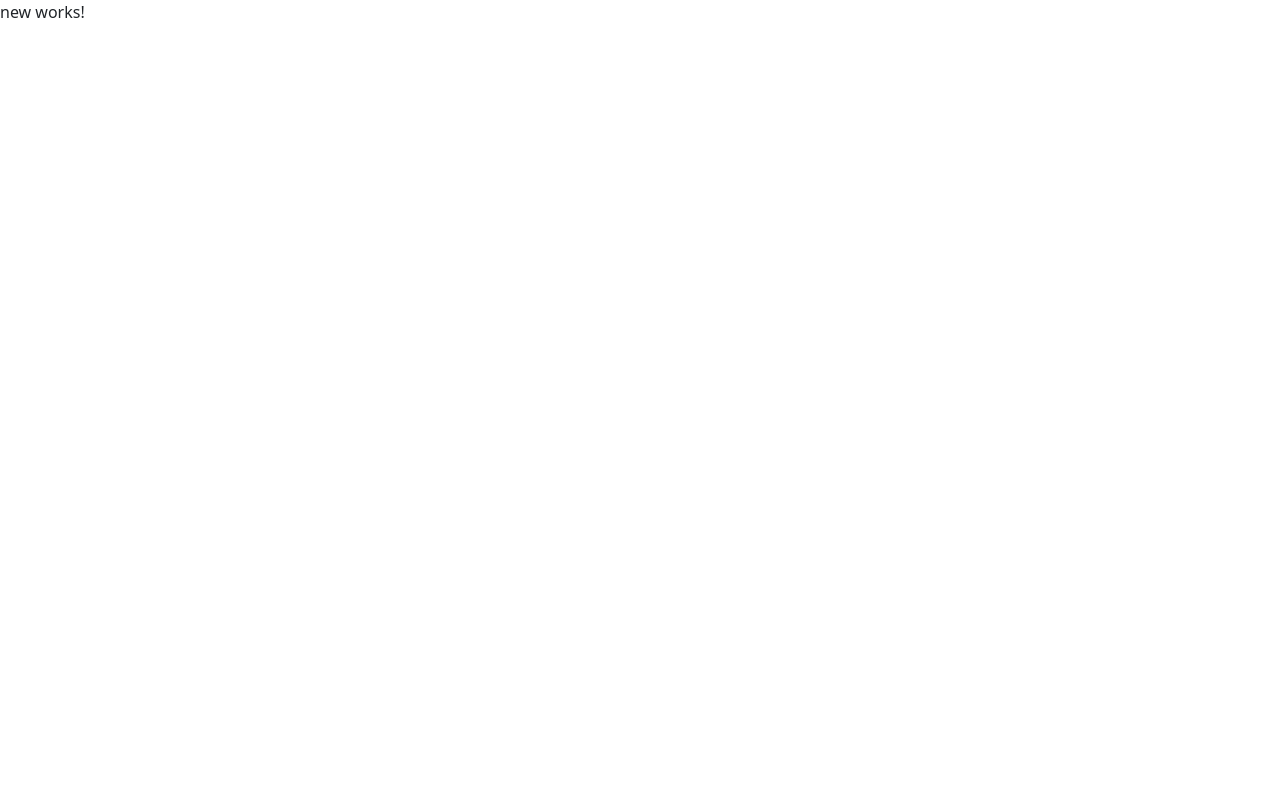
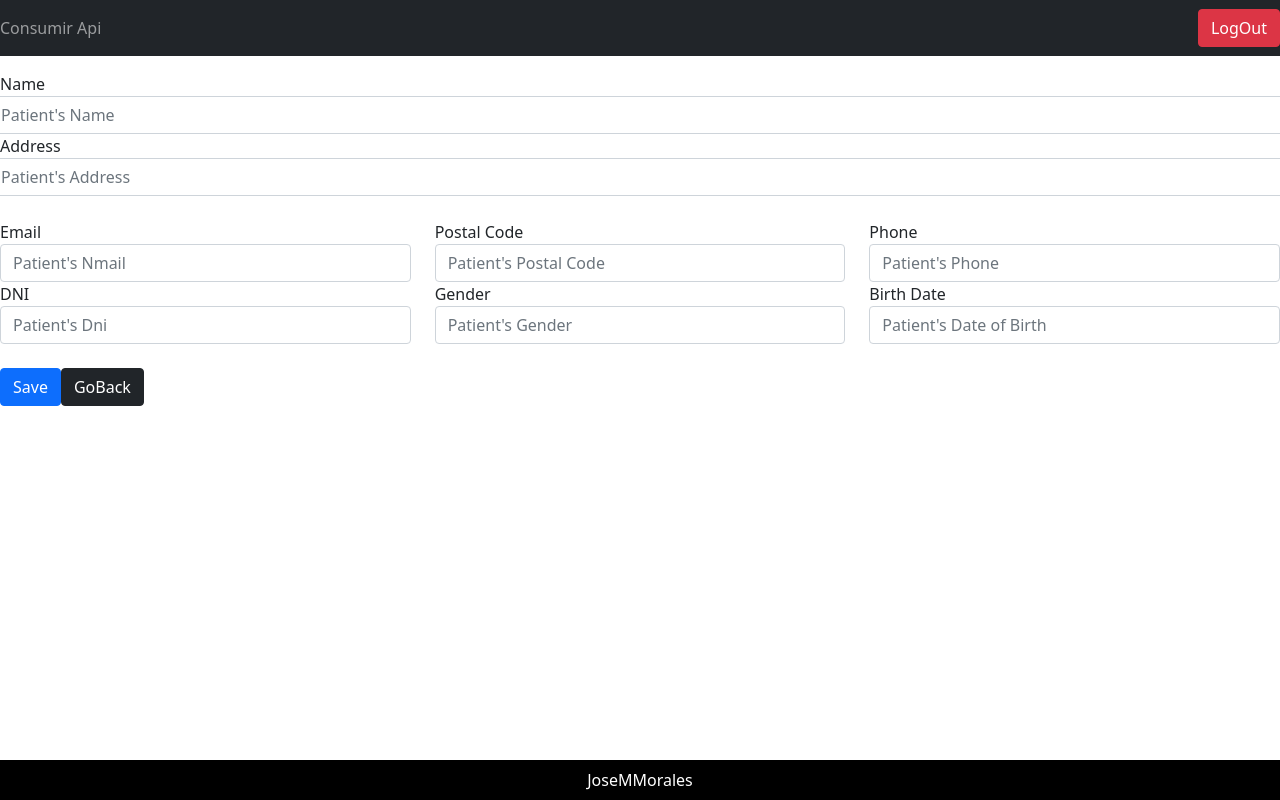
Before and after one commit to JoseMMorales/Angular-Consume-Api, an Angular app: page /new in a window 1280 px wide. Built offline with nearby package versions, Linux system fonts and the light colour scheme.

Commit message:
Adding new patients in CRUD

```diff
--- a/src/app/services/api/api.service.ts
+++ b/src/app/services/api/api.service.ts
@@ -5,6 +5,7 @@ import { PatientsList } from '../../interfaces/patientsList.interface';
 import { Patient } from '../../interfaces/patient.interface';
 import { HttpClient, HttpHeaders } from '@angular/common/http';
 import { Observable } from 'rxjs';
+import { Router } from '@angular/router';
 
 @Injectable({
   providedIn: 'root'
@@ -13,12 +14,21 @@ export class ApiService {
 
   url: string = "https://api.solodata.es/";
 
-  constructor(private http: HttpClient) { }
+  constructor(private http: HttpClient, private router: Router) { }
 
   loginByEMail(form: LoginI): Observable<ResponseI> {
     let address = this.url + "auth";
 
     return this.http.post<ResponseI>(address, form);
+  }
+
+  logOut(){
+    this.clearCockies();
+    this.router.navigate(['/']);
+  }
+
+  clearCockies(){
+    localStorage.removeItem('token');
   }
 
   getAllPatients(page:number): Observable<PatientsList[]> {
@@ -49,4 +59,10 @@ export class ApiService {
     }
     return this.http.delete<ResponseI>(address, options);
   }
+
+  postPatient(form: Patient): Observable<ResponseI> {
+    let address = this.url + "pacientes";
+
+    return this.http.post<ResponseI>(address, form);
+  }
 }
--- a/src/app/templates/header/header.component.html
+++ b/src/app/templates/header/header.component.html
@@ -2,5 +2,8 @@
     <span class="navbar-text">
         Consumir Api
     </span>
+    <button class="btn btn-danger" (click)="onLogOut()">
+        LogOut
+    </button>
 </nav>
 <br><br>
--- a/src/app/templates/header/header.component.ts
+++ b/src/app/templates/header/header.component.ts
@@ -1,4 +1,5 @@
 import { Component, OnInit } from '@angular/core';
+import { ApiService } from 'src/app/services/api/api.service';
 
 @Component({
   selector: 'app-header',
@@ -7,9 +8,13 @@ import { Component, OnInit } from '@angular/core';
 })
 export class HeaderComponent implements OnInit {
 
-  constructor() { }
+  constructor(private api: ApiService) { }
 
   ngOnInit(): void {
   }
 
+  onLogOut() {
+    this.api.logOut();
+  }
+
 }
--- a/src/app/views/edit/edit.component.html
+++ b/src/app/views/edit/edit.component.html
@@ -34,6 +34,7 @@
         <br>
         <button type="submit" class="btn btn-primary">Save</button>
         <button type="button" class="btn btn-danger" (click)="delete()">Delete</button>
+        <button type="button" class="btn btn-dark" (click)="goBack()">GoBack</button>
     </form>
 </div><br><br>
 <app-footer></app-footer>
--- a/src/app/views/edit/edit.component.ts
+++ b/src/app/views/edit/edit.component.ts
@@ -87,4 +87,8 @@ export class EditComponent implements OnInit {
       }
     });
   }
+
+  goBack() {
+    this.router.navigate(['dashboard']);
+  }
 }
--- a/src/app/views/new/new.component.html
+++ b/src/app/views/new/new.component.html
@@ -1 +1,37 @@
-<p>new works!</p>
+<app-header></app-header>
+<br>
+    <form [formGroup]="newForm" (ngSubmit)="postForm(newForm.value)">
+        <div class="form-group row">
+            <label for="NameInput">Name</label>
+            <input type="text" class="form-control" placeholder="Patient's Name" formControlName="nombre" id="NameInput">
+        </div>
+        <div class="form-group row">
+            <label for="AddressInput">Address</label>
+            <input type="text" class="form-control" placeholder="Patient's Address" formControlName="direccion" id="AddressInput">
+        </div>
+        <br>
+        <div class="form-group row">
+            <div class="col">
+                <label for="EmailInput">Email</label>
+                <input type="text" class="form-control" placeholder="Patient's Nmail" formControlName="correo" id="EmailInput">
+                <label for="DniInput">DNI</label>
+                <input type="text" class="form-control" placeholder="Patient's Dni" formControlName="dni" id="DniInput">
+            </div>
+            <div class="col">
+                <label for="PostalCodeInput">Postal Code</label>
+                <input type="text" class="form-control" placeholder="Patient's Postal Code" formControlName="codigoPostal" id="PostalCodeInput">
+                <label for="GenderInput">Gender</label>
+                <input type="text" class="form-control" placeholder="Patient's Gender" formControlName="genero" id="GenderInput">
+            </div>
+            <div class="col">
+                <label for="PhoneInput">Phone</label>
+                <input type="tel" class="form-control" placeholder="Patient's Phone" formControlName="telefono" id="PhoneInput">
+                <label for="BirthDateInput">Birth Date</label>
+                <input type="text" class="form-control" placeholder="Patient's Date of Birth" formControlName="fechaNacimiento" id="BirthDateInput">
+            </div>
+        </div>
+        <br>
+        <button type="submit" class="btn btn-primary">Save</button>
+        <button type="button" class="btn btn-dark" (click)="goBack()">GoBack</button>
+    </form>
+<app-footer></app-footer>
--- a/src/app/views/new/new.component.ts
+++ b/src/app/views/new/new.component.ts
@@ -1,4 +1,9 @@
 import { Component, OnInit } from '@angular/core';
+import { FormControl, FormGroup } from '@angular/forms';
+import { Patient } from 'src/app/interfaces/patient.interface';
+import { ResponseI } from 'src/app/interfaces/response.interface';
+import { ApiService } from 'src/app/services/api/api.service';
+import { Router } from '@angular/router';
 
 @Component({
   selector: 'app-new',
@@ -7,9 +12,36 @@ import { Component, OnInit } from '@angular/core';
 })
 export class NewComponent implements OnInit {
 
-  constructor() { }
+  newForm = new FormGroup({
+    nombre: new FormControl(''),
+    correo: new FormControl(''),
+    dni: new FormControl(''),
+    direccion: new FormControl(''),
+    codigoPostal: new FormControl(''),
+    genero: new FormControl(''),
+    telefono: new FormControl(''),
+    token: new FormControl(''),
+    pacienteId: new FormControl(''),
+    fechaNacimiento: new FormControl(''),
+  });
+
+
+  constructor(private router: Router, private api: ApiService) { }
 
   ngOnInit(): void {
+    let token = localStorage.getItem('token');
+    this.newForm.patchValue({
+      'token': token
+    })
   }
 
+  postForm(form: Patient) {
+  this.api.postPatient(form).subscribe(data=> {
+      console.log(data);
+   })
+  }
+
+  goBack() {
+    this.router.navigate(['dashboard']);
+  }
 }
```
